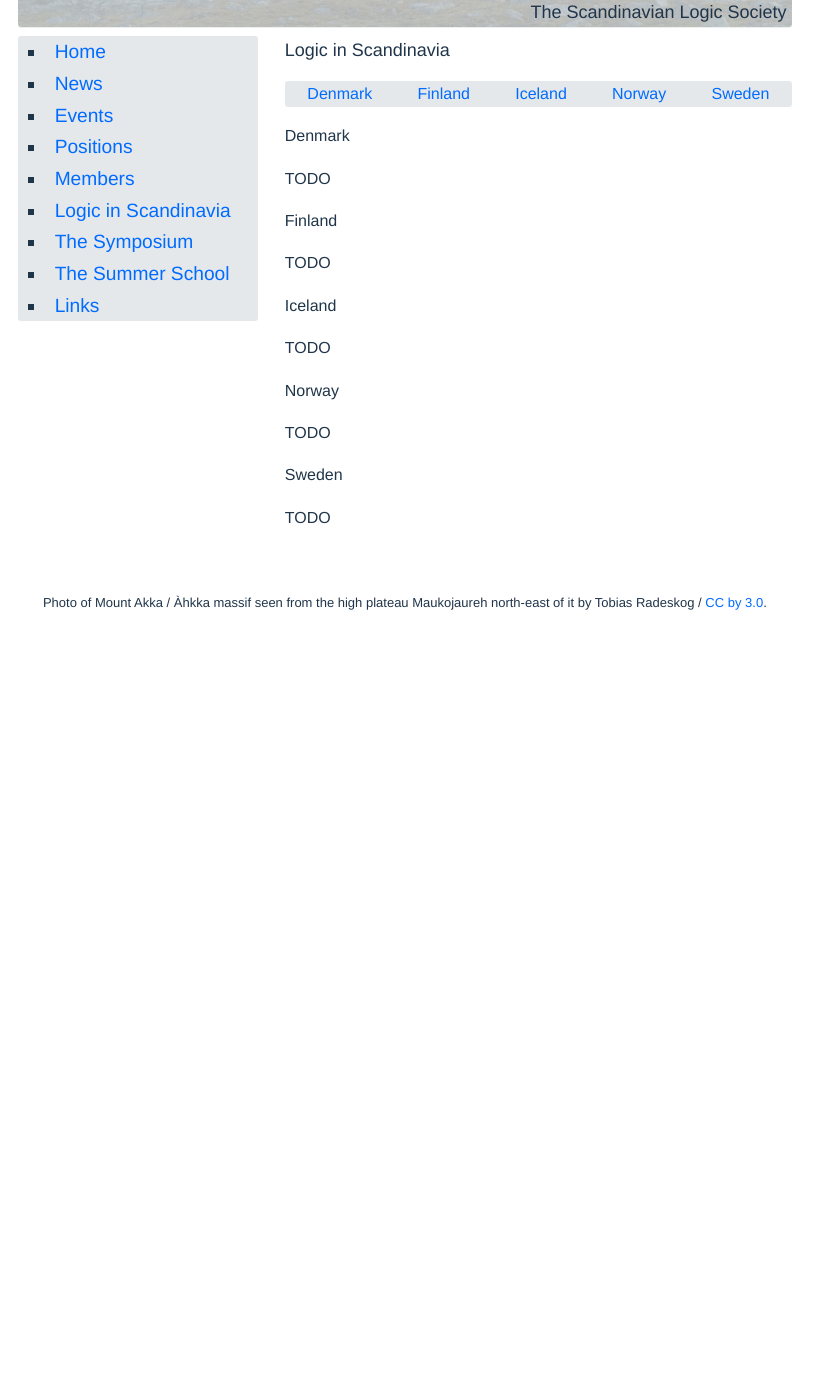
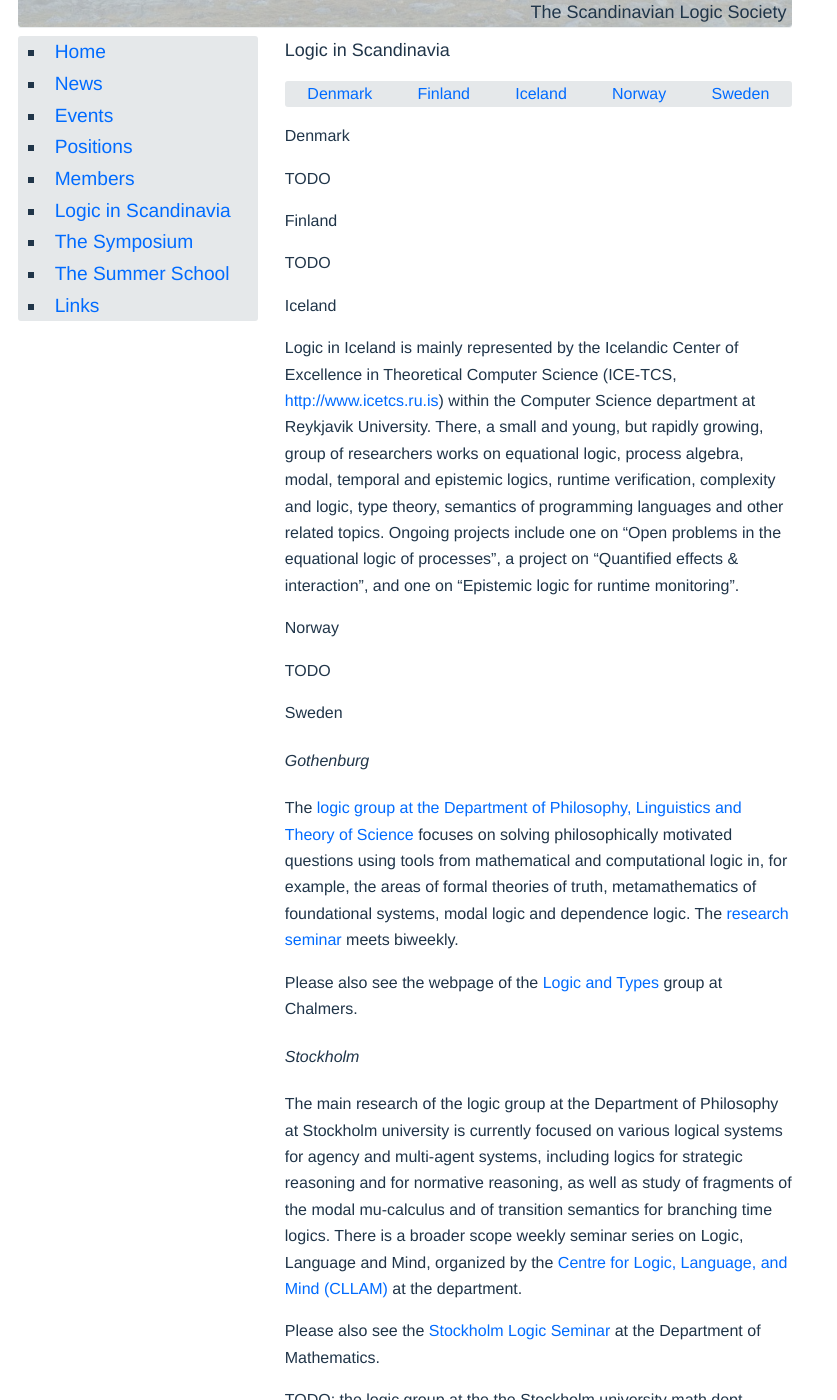
Before and after one commit to scandinavianlogic/scandinavianlogic.github.io, a Jekyll site: the page built from logic-in-scandinavia.md, in a window 1280 px wide and 1400 px high, scrolled down 270 px. Shown: the whole window, without its empty margins (0-837 px from the left). Built offline with Jekyll 4.4.1, drawn with Linux system fonts in a browser that asks for light colours; before the commit the page ends 900 px from its top, so only the background shows below that; some of the changed text lies outside the part shown.

Commit message:
logic in iceland, gothenburg, stockholm and uppsala

```diff
--- a/logic-in-scandinavia.md
+++ b/logic-in-scandinavia.md
@@ -22,7 +22,15 @@ title: Logic in Scandinavia
 
 ### Iceland
 
-{{ "TODO" | log_warning }}
+Logic in Iceland is mainly represented by the Icelandic Center of Excellence in
+Theoretical Computer Science (ICE-TCS, <http://www.icetcs.ru.is>) within the
+Computer Science department at Reykjavik University. There, a small and young,
+but rapidly growing, group of researchers works on equational logic, process
+algebra, modal, temporal and epistemic logics, runtime verification, complexity
+and logic, type theory, semantics of programming languages and other related
+topics. Ongoing projects include one on "Open problems in the equational logic
+of processes", a project on "Quantified effects & interaction", and one on
+"Epistemic logic for runtime monitoring".
 
 ### Norway
 
@@ -30,4 +38,45 @@ title: Logic in Scandinavia
 
 ### Sweden
 
-{{ "TODO" | log_warning }}
+#### Gothenburg
+
+The
+[logic group at the Department of Philosophy, Linguistics and Theory of Science](https://flov.gu.se/english/research/research-areas/logic)
+focuses on solving philosophically motivated
+questions using tools from mathematical and computational logic in, for
+example, the areas of formal theories of truth, metamathematics of foundational
+systems, modal logic and dependence logic. The
+[research seminar](https://flov.gu.se/english/research/research-areas/logic/the-logic-seminar)
+meets biweekly.
+
+Please also see the webpage of the
+[Logic and Types](https://www.chalmers.se/en/departments/cse/organisation/LT/Pages/default.aspx)
+group at Chalmers.
+
+#### Stockholm
+
+The main research of the logic group at the Department of Philosophy at
+Stockholm university is currently focused on various logical systems for agency
+and multi-agent systems, including logics for strategic reasoning and for
+normative reasoning, as well as study of fragments of the modal mu-calculus and
+of transition semantics for branching time logics. There is a broader scope
+weekly seminar series on Logic, Language and Mind, organized by the
+[Centre for Logic, Language, and Mind (CLLAM)](https://www.philosophy.su.se/english/research/projects-and-centers/cllam)
+at the department.
+
+Please also see the
+[Stockholm Logic Seminar](http://logic.math.su.se/seminar)
+at the Department of Mathematics.
+
+{{ "TODO: the logic group at the the Stockholm university math dept" | log_warning }}
+
+#### Uppsala
+
+The logic group in Uppsala focuses on studying asymptotic properties of classes
+of finite structures and on investigating and classifying infinite structures
+that are, in one way or other, limits of finite structures, in particular
+(ultra)homogeneous structures, or probabilistic limit structures. Often methods
+from model theoretic classification theory (stability/simplicity theory) are
+used. See the
+[webpage of Vera Koponen](https://katalog.uu.se/profile/?id=N96-558)
+for more information.
```
